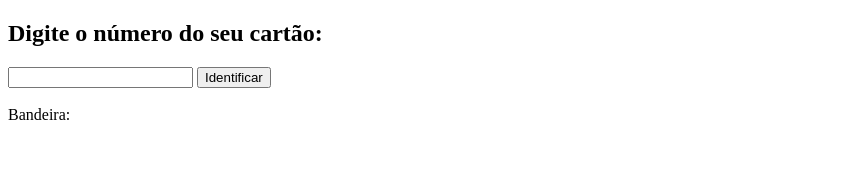
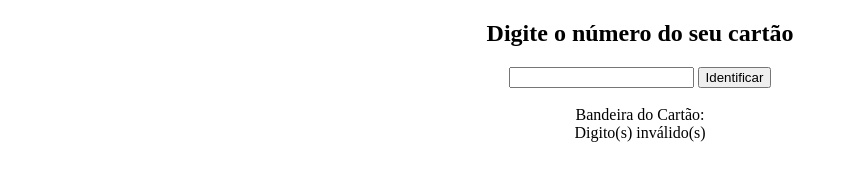
Before and after one commit to drequintiliano/exerciciosJavaScript, a plain HTML site: page exer.html in a window 1280 px wide. Both pictures are taken after a click on the button "Identificar". Shown: the whole page, without its empty margins (0-848 px from the left). Drawn offline with Linux system fonts and the light colour scheme.

Commit message:
finalizando exercicio

```diff
--- a/exer.html
+++ b/exer.html
@@ -1,60 +1,63 @@
 <!DOCTYPE html>
 <html>
+
 <head>
     <meta charset="utf-8">
     <title>Exercicios JS</title>
 </head>
+
 <body>
-  <h2>Digite o número do seu cartão:</h2>
-  <input type="text" data-js="card">
+    <div class="container">
+        <h2>Digite o número do seu cartão</h2>
+        <input type="text" data-js="card" maxlength="16" onkeypress="return event.charCode >= 48 && event.charCode <= 57">
         <button type="button">Identificar</button> <br><br>
-  <label>Bandeira: </label>
+        <label>Bandeira do Cartão:</label>
         <div data-js="result"></div>
+    </div>
 
     <script>
-    document.querySelector( 'button' )
-      .addEventListener( 'click', handleClick, false );
+        document.querySelector('button')
+            .addEventListener('click', handleClick, false);
 
         function handleClick() {
-      let card = document.querySelector( '[data-js="card"]').value;
+            let card = document.querySelector('[data-js="card"]').value;
 
-      document.querySelector( '[data-js="result"]' ).innerHTML = func(card);
+            document.querySelector('[data-js="result"]').innerHTML = func(card);
         }
 
-    const cartoes = [
-        {
+        const cartoes = [{
             id: 2,
             bandeira: 'Mastercard (2017)'
-        },
-        {
+        }, {
             id: 3,
             bandeira: 'American Express, Diners'
-        },
-        {
+        }, {
             id: 4,
             bandeira: 'Visa'
-        },
-        {
+        }, {
             id: 5,
             bandeira: 'Mastercard, Elo'
-        },
-        {
+        }, {
             id: 6,
-            bandeira: 'Discover'
-        }
-    ]
+            bandeira: 'Elo, Discover'
+        }]
 
         function func(card) {
             const identificaCartao = c => c.id === parseInt(card.substr(0, 1))
             const bandeira = b => b.bandeira
-        const resultado = cartoes.filter(identificaCartao).reduce(bandeira)
-        return resultado.bandeira
+            const validandoCartao = cartoes.filter(identificaCartao).length === 0 ? '' : card
+            const resultado = validandoCartao > 0 ? cartoes.filter(identificaCartao).reduce(bandeira) : validandoCartao
+
+            return resultado.bandeira || 'Digito(s) inválido(s)'
         }
+    </script>
 
+    <style>
+        .container {
+            text-align: center;
+            width: 100%;
+        }
+    </style>
+</body>
 
-    // function sum( number1, number2 ) {
-    //   return number1 + number2;
-    // }
-  </script>
-</body>
 </html>
```
Also changed, not shown: exer.js (+20 -10 lines). Lines whose indentation alone changed are shown as unchanged.
